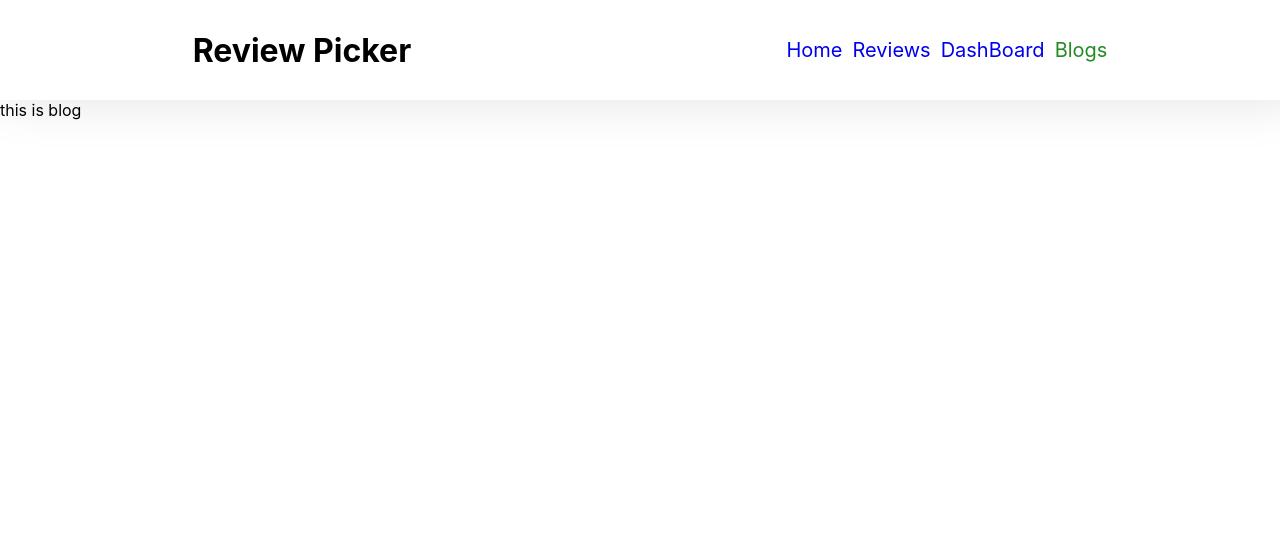
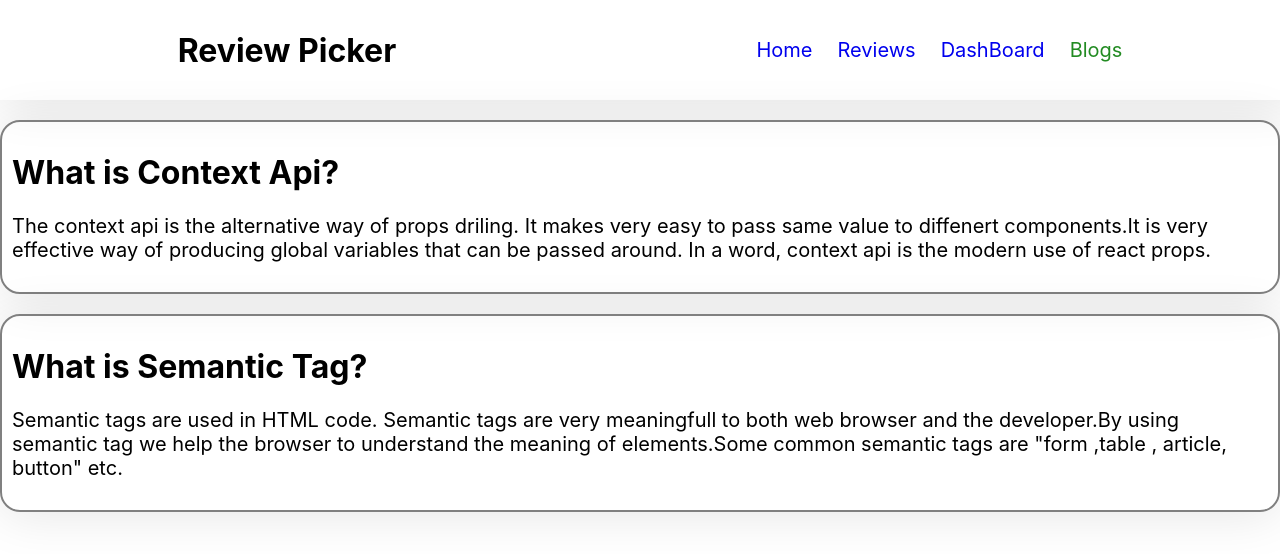
Before and after one commit to Niamul-Hasan/Product-analysis-website, a React (Create React App) app: page /blogs in a window 1280 px wide. Shown: the top 554 px of the page. Built offline with nearby package versions, Linux system fonts and the light colour scheme.

Commit message:
blogs are done

```diff
--- /dev/null
+++ b/src/Components/Blogs/Blogs.css
@@ -0,0 +1,10 @@
+.blogs{
+    margin-top: 20px;
+    padding: 10px;
+    border: 2px solid gray;
+    border-radius: 20px;
+    box-shadow: 0px 4px 50px rgba(0, 0, 0, 0.1);
+}
+.blogs p{
+    font-size: 20px;
+}
--- a/src/Components/Blogs/Blogs.js
+++ b/src/Components/Blogs/Blogs.js
@@ -1,9 +1,17 @@
 import React from 'react';
+import './Blogs.css';
 
 const Blogs = () => {
     return (
         <div>
-            this is blog
+            <div className='blogs'>
+                <h1>What is Context Api?</h1>
+                <p>The context api is the alternative way of props driling. It makes very easy to pass same value to diffenert components.It is very effective way of producing global variables that can be passed around. In a word, context api is the modern use of react props.</p>
+            </div>
+            <div className='blogs'>
+                <h1>What is Semantic Tag?</h1>
+                <p>Semantic tags are used in HTML code. Semantic tags are very meaningfull to both web browser and the developer.By using semantic tag we help the browser to understand the meaning of elements.Some common semantic tags are "form  ,table , article, button" etc.</p>
+            </div>
         </div>
     );
 };
--- a/src/Components/Header/Header.css
+++ b/src/Components/Header/Header.css
@@ -1,7 +1,7 @@
 .link{
     text-decoration: none;
     font-size: 20px;
-    margin-left: 10px;
+    margin-left: 25px;
 }
 .header{
     height: 80px;
@@ -14,7 +14,7 @@
 }
 .active-link {
     text-decoration: none;
-    margin-left: 10px;
+    margin-left: 25px;
     font-size: 20px;
     transition: color ease-in-out 300ms;
     color:forestgreen;
```
